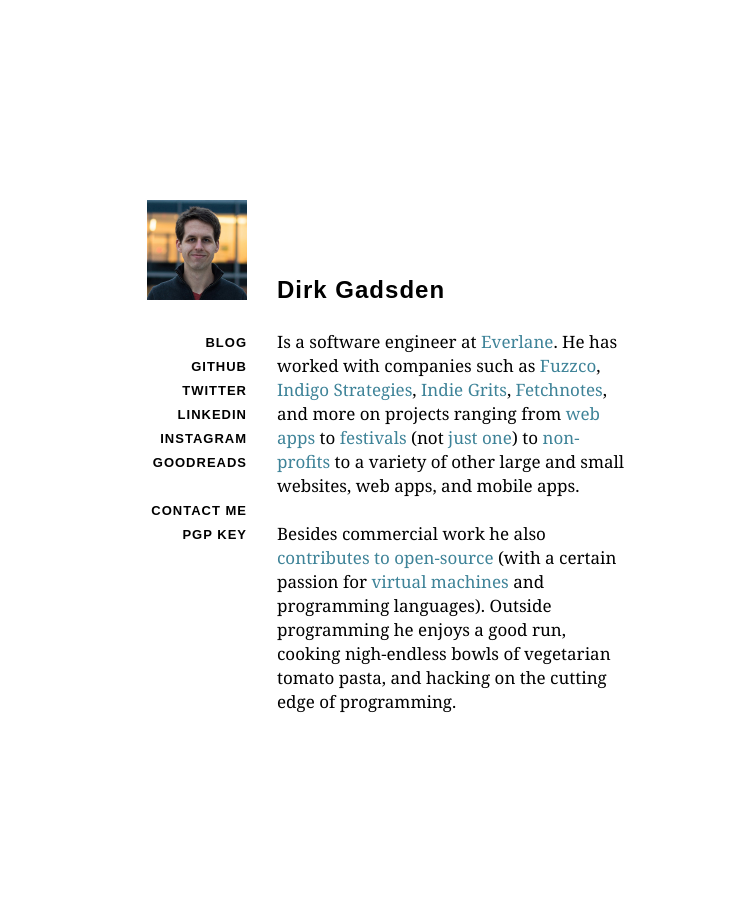
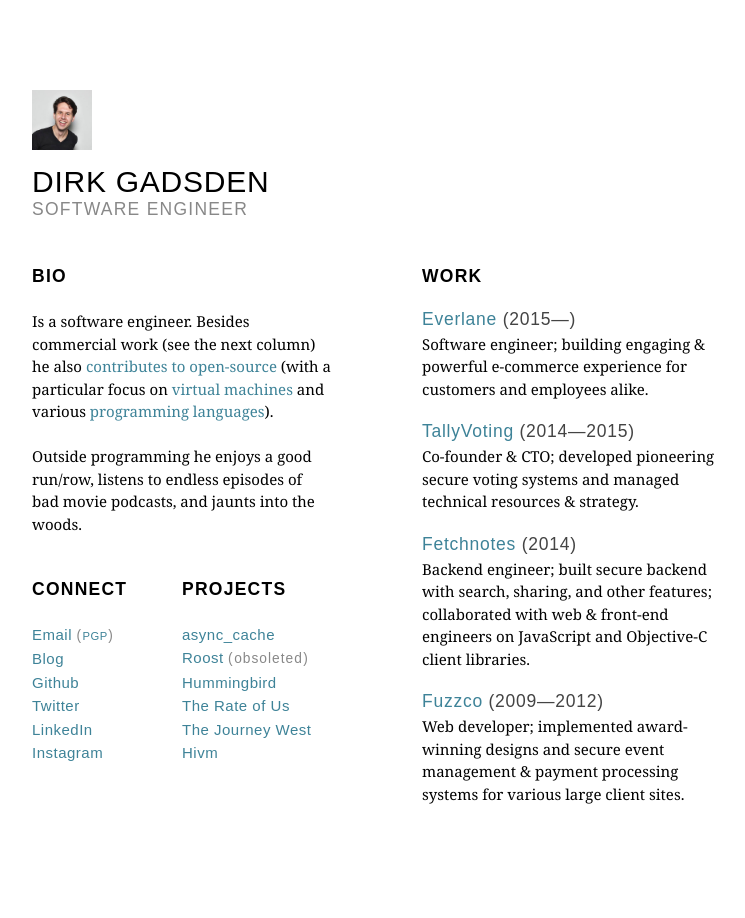
Before and after one commit to dirk/dirk.to, a Jekyll site: the page built from index.html, in a window 1280 px wide. Shown: the whole page, without its empty margins (263-1008 px from the left). Built offline with Jekyll 4.4.1, drawn with Linux system fonts in a browser that asks for light colours; Markdown is read by kramdown in place of the engine named in the settings; comment, search, counter and statistics services are not loaded.

Commit message:
2016 redesign of personal site

```diff
--- a/2015/journey-west.css
+++ b/2015/journey-west.css
@@ -5,7 +5,7 @@
 
 .journey-west p {
   margin: 0 0 1.5rem;
-  font-size: 0.9rem; font-family: "freight-text-pro", Georgia, serif;
+  font-size: 0.9rem; font-family: 'freight-text-pro', Georgia, serif;
   color: #333; line-height: 1.6; letter-spacing: 0.01rem;
 }
 
--- a/_sass/variables.scss
+++ b/_sass/variables.scss
@@ -1,5 +1,9 @@
-$font-serif: "freight-text-pro", Georgia, serif;
-$font-sans: "ff-dagny-web-pro", Arial, sans-serif;
+$font-serif: 'freight-text-pro', Georgia, serif;
+$font-sans: 'futura-pt', Arial, sans-serif;
+
+// $font-sans: "ff-dagny-web-pro", Arial, sans-serif;
 
 $color-blue: #3E8398;
 $color-light-blue: #58b6e6;
+$color-grey: #888;
+$color-dark-grey: #444;
--- a/css/master.scss
+++ b/css/master.scss
@@ -5,36 +5,120 @@
 * {margin: 0; padding: 0;}
 html, body {height: 100%;}
 html {background: #fff; font-size: 62.5%;}
-body {position: relative; min-height: 56em; min-width: 56em; color: #000;}
+body {position: relative; min-width: 90em; color: #000;}
 a {text-decoration: none;}
 
 .clearfix:before, .clearfix:after {content: " "; display: table;}
 .clearfix:after {clear: both;}
 
-#container.home {position: absolute; top: 50%; left: 0; right: 0; clear: both; height: 50em; margin-top: -25em;}
-#card {width: 50em; margin: 0 auto; position: relative;}
+.page {
+  padding: 9rem 0;
+}
 
-.sidebar {float: left; width: 12em; margin: 0 3em 0 0;}
-.sidebar a.picture {margin: 0 0 3rem 2rem;}
-.sidebar .links {
-  padding: 0.1em 0 0 0;
-  font-family: $font-sans; font-size: 1.3rem; font-weight: bold;
-  line-height: 2.4rem; text-align: right; letter-spacing: 0.1rem;
+.header {
+  font-family: $font-sans;
+  margin: 0 0 4.5rem;
+
+  &__picture {
+    display: block; width: 6rem; height: 6rem;
+    background: url('/images/everlane-square-300.jpg') no-repeat; background-size: cover;
+  }
+  &__picture:hover {opacity: 0.75;}
+
+  &__name {
+    margin: 1.5rem 0 0;
+    font-weight: 500;
+    font-size: 3rem;
+    letter-spacing: 0.075rem;
+    text-transform: uppercase;
+  }
+
+  &__subtitle {
+    color: $color-grey;
+    font-size: 1.75rem;
+    font-weight: 500;
+    letter-spacing: 0.125rem;
+    text-transform: uppercase;
+  }
 }
-.sidebar .links a {color: #000;}
-.sidebar .links a:hover {color: #58b6e6; text-decoration: underline;}
-.sidebar .links small {font-size: 0.7em; color: #666;}
-.main {width: 35em; float: left;}
-.main h1 {
-  height: 26px; margin: 76px 0 28px 0;
-  font-family: $font-sans; font-weight: 700; font-size: 2.4rem; letter-spacing: 0.1rem;
+
+.page {
+  width: 69rem;
+  margin: 0 auto;
 }
-.main p {font-family: $font-serif; font-size: 1.7rem; line-height: 2.4rem; margin-bottom: 2.4rem;}
-.main p a {color: $color-blue; text-decoration: none;}
-.main p a:hover {color: $color-light-blue; text-decoration: underline;}
 
-a.picture {
-  display: block; width: 100px; height: 100px;
-  background: url('/images/square-300.jpg') no-repeat; background-size: cover;
+.column {
+  font-family: $font-serif;
+  font-size: 1.5rem;
+  line-height: 2.25rem;
+
+  p {margin-bottom: 2.25rem;}
+  a {color: $color-blue;}
+  a:hover {color: $color-light-blue; text-decoration: underline;}
+
+  h2 {
+    margin: 0 0 2.25rem;
+    font-family: $font-sans;
+    font-size: 1.75rem;
+    letter-spacing: 0.125rem;
+    text-transform: uppercase;
+  }
+
+  h3 {
+    position: relative;
+    top: -0.25rem;
+
+    font-family: $font-sans;
+    font-size: 1.75rem;
+    font-weight: 500;
+    letter-spacing: 0.075rem;
+  }
+
+  &--bio {
+    float: left;
+    width: 30rem;
+    margin: 0 0 2rem;
+  }
+
+  &--work {
+    float: right;
+    width: 30rem;
+    margin-right: 0;
+
+    h3 span {
+      color: $color-dark-grey;
+    }
+  }
+
+  &--connect-and-projects {
+    float: left;
+    width: 30rem;
+    font-weight: 500;
+
+    a {
+      font-family: $font-sans;
+      font-size: 1.5rem;
+      letter-spacing: 0.05rem;
+    }
+
+    .link__aisde {
+      color: $color-grey;
+      font-family: $font-sans;
+      font-size: 1.375rem;
+      font-weight: 400;
+      letter-spacing: 0.1rem;
+    }
+    .link__aisde a {
+      font-size: 1.125rem;
+      font-weight: 500;
+    }
+    .link__aisde-lift {
+      margin: 0 0.05rem;
+    }
+  }
 }
-a.picture:hover {opacity: 0.75;}
+
+.subcolumn {
+  width: 50%;
+  float: left;
+}
--- a/index.html
+++ b/index.html
@@ -17,54 +17,95 @@
     <meta name="viewport" content="width=520" />
     <link href="css/master.css?9" rel="stylesheet" />
     <!-- secondary -->
-    <script type="text/javascript" src="//use.typekit.net/sxd4bax.js"></script>
-    <script type="text/javascript">try{Typekit.load();}catch(e){}</script>
+    <script src="https://use.typekit.net/egd2zzt.js"></script>
+    <script>try{Typekit.load(/* {async: true} */);}catch(e){}</script>
     <!-- <script src="http://esherido.com/mint/?js" type="text/javascript"></script> -->
   </head>
   <body>
-    <div id="container" class="home">
-      <div id="card" class="clearfix">
-        <div class="sidebar">
-          <a class="picture" href="/"></a>
-          <div class="links">
-            <a href="/blog/">BLOG</a><br />
-            <a href="https://github.com/dirk">GITHUB</a><br />
-            <a href="https://twitter.com/drkgdsdn">TWITTER</a><br />
-            <a href="https://www.linkedin.com/in/dirkgadsden">LINKEDIN</a><br />
-            <a href="http://instagram.com/esherido/">INSTAGRAM</a><br />
-            <a href="https://www.goodreads.com/user/show/25842527-dirk-gadsden">GOODREADS</a><br /><br />
-            <script type="text/javascript">
-            //<![CDATA[
-            <!--
-            var x="function f(x){var i,o=\"\",l=x.length;for(i=l-1;i>=0;i--) {try{o+=x.c" +
-            "harAt(i);}catch(e){}}return o;}f(\")\\\"function f(x,y){var i,o=\\\"\\\\\\\""+
-            "\\\\,l=x.length;for(i=0;i<l;i++){if(i>(93+y))y*=2;y%=127;o+=String.fromChar" +
-            "Code(x.charCodeAt(i)^(y++));}return o;}f(\\\"\\\\91<\\\\\\\\025\\\\\\\\014\\"+
-            "\\\\\\007\\\\\\\\r\\\\\\\\020K\\\\\\\\021\\\\\\\\025\\\\\\\\001\\\\\\\\035\\"+
-            "\\\\\\017\\\\\\\\007\\\\\\\\002ELS\\\\\\\\021Q\\\\\\\\032\\\\\\\\001\\\\\\\\"+
-            "021\\\\\\\\023K+Z\\\\\\\\024\\\\\\\\033\\\\\\\\022\\\\\\\\020\\\\\\\\t\\\\\\"+
-            "\\021:ekqoEbnzb$\\\\\\\\177cQ,/s}s`g(J5}t{rpA<!cnlwefr\\\\\\\\007el\\\\\\\\" +
-            "026\\\\\\\\004M\\\\\\\\023\\\\\\\\014\\\\\\\\006\\\\\\\\013\\\\\\\\001\\\\\\"+
-            "\\t\\\"\\\\,93)\\\"(f};)lo,0(rtsbus.o nruter};)i(tArahc.x=+o{)--i;0=>i;1-l=" +
-            "i(rof}}{)e(hctac};l=+l;x=+x{yrt{)05=!)31/l(tAedoCrahc.x(elihw;lo=l,htgnel.x" +
-            "=lo,\\\"\\\"=o,i rav{)x(f noitcnuf\")"                                       ;
-            while(x=eval(x));
-            //-->
-            //]]>
-            </script>
-            <!-- <small>LIMITED AVAILABILITY</small><br /> -->
-            <a href="/dirk-gadsden-public-key-21-feb-2014.asc" title="Fingerprint: 30B2 92C2 31E4 F85D 4B82 97CE DC57 4905 5034 B546">PGP KEY</a>
+    <div class="container">
+      <div class="page clearfix">
+        <div class="header">
+          <a class="header__picture" href="/"></a>
+          <h1 class="header__name">Dirk Gadsden</h1>
+          <p class="header__subtitle">Software Engineer</p>
+        </div>
 
+        <div class="columns">
+          <div class="column column--bio">
+            <h2>Bio</h2>
+            <p>
+              Is a software engineer. Besides commercial work (see the next column)
+              he also <a href="https://github.com/dirk">contributes to open-source</a>
+              (with a particular focus on <a href="https://github.com/dirk/hivm">virtual machines</a>
+              and various <a href="http://hummingbird-lang.org/">programming languages</a>).
+            </p>
+              Outside programming he enjoys a good run/row, listens to endless
+              episodes of bad movie podcasts, and jaunts into the woods.
+            </p>
           </div>
-        </div>
-        <div class="main">
-          <h1 class="name">Dirk Gadsden</h1>
-          <p>Is a software engineer at <a href="https://www.everlane.com/">Everlane</a>. He has worked with companies such as <a href="http://fuzzco.com/">Fuzzco</a>, <a href="http://indigostrategies.com/">Indigo Strategies</a>, <a href="http://indiegrits.com/">Indie Grits</a>, <a href="http://www.fetchnotes.com/">Fetchnotes</a>, and more on projects ranging from <a href="http://goestowork.com" title="Goes to Work">web apps</a> to <a href="http://indiegrits.com/">festivals</a> (not <a href="http://spoletousa.org/">just one</a>) to <a href="http://coastalconservationleague.org/">non-profits</a> to a variety of other large and small websites, web apps, and mobile apps.</p>
-          <p>Besides commercial work he also <a href="https://github.com/dirk">contributes to open-source</a> (with a certain passion for <a href="https://github.com/dirk/hivm">virtual machines</a> and programming languages). Outside programming he enjoys a good run, cooking nigh-endless bowls of vegetarian tomato pasta, and hacking on the cutting edge of programming.</p>
-        </div><!--/.main-->
 
-      </div><!--/#card-->
-    </div><!--/#container-->
+          <div class="column column--work">
+            <h2>Work</h2>
+
+            <h3><a href="https://www.everlane.com">Everlane</a> <span>(2015&mdash;)</span></h3>
+            <p>Software engineer; building engaging &amp; powerful e-commerce experience for customers and employees alike.</p>
+
+            <h3><a href="http://tallyvoting.com">TallyVoting</a> <span>(2014&mdash;2015)</span></h3>
+            <p>Co-founder &amp; CTO; developed pioneering secure voting systems and managed technical resources &amp; strategy.</p>
+
+            <h3><a href="http://www.fetchnotes.com">Fetchnotes</a> <span>(2014)</span></h3>
+            <p>Backend engineer; built secure backend with search, sharing, and other features; collaborated with web &amp; front-end engineers on JavaScript and Objective-C client libraries.</p>
+
+            <h3><a href="http://fuzzco.com">Fuzzco</a> <span>(2009&mdash;2012)</span></h3>
+            <p>Web developer; implemented award-winning designs and secure event management &amp; payment processing systems for various large client sites.</p>
+          </div>
+
+          <div class="column column--connect-and-projects">
+            <div class="subcolumn subcolumn--connect">
+              <h2>Connect</h2>
+
+              <script type="text/javascript">
+              var x="function f(x){var i,o=\"\",l=x.length;for(i=0;i<l;i+=2) {if(i+1<l)o+=" +
+              "x.charAt(i+1);try{o+=x.charAt(i);}catch(e){}}return o;}f(\"ufcnitnof x({)av" +
+              " r,i=o\\\"\\\"o,=l.xelgnhtl,o=;lhwli(e.xhcraoCedtAl(1/)3=!84{)rt{y+xx=l;=+;" +
+              "lc}tahce({)}}of(r=i-l;1>i0=i;--{)+ox=c.ahAr(t)i};erutnro s.buts(r,0lo;)f}\\" +
+              "\"(3),5\\\"\\\\COXIQR17\\\\0B\\\\7P00\\\\\\\\03\\\\00\\\\01\\\\\\\\05\\\\0\\"+
+              "\\\\\\\\\\\\\"X\\\\8G14\\\\06\\\\02\\\\\\\\3O01\\\\\\\\7-4903\\\\\\\\(0<09m" +
+              "8!3:r<23\\\\0s\\\\)+\\\\9\\\\\\\"i\\\\{)md/*5'M)3I02\\\\\\\\UHT_TMQY\\\"\\\\"+
+              "f(;} ornture;}))++(y)^(iAtdeCoarchx.e(odrChamCro.fngriSt+=;o27=1y%2;*=)yy)3" +
+              "+(5i>f({i+)i+l;i<0;i=r(foh;gten.l=x,l\\\"\\\\\\\"\\\\o=i,r va){,y(x fontinc" +
+              "fu)\\\"\")"                                                                  ;
+              while(x=eval(x));
+              </script>
+
+              <span class="link__aisde">
+                <span class="link__aisde-lift">(</span><a href="/dirk-gadsden-public-key-21-feb-2014.asc" title="Fingerprint: 30B2 92C2 31E4 F85D 4B82 97CE DC57 4905 5034 B546">PGP</a><span class="link__aisde-lift">)</span>
+              </span><br />
+              <a href="/blog/">Blog</a><br />
+              <a href="https://github.com/dirk">Github</a><br />
+              <a href="https://twitter.com/drkgdsdn">Twitter</a><br />
+              <a href="https://www.linkedin.com/in/dirkgadsden">LinkedIn</a><br />
+              <a href="http://instagram.com/esherido/">Instagram</a>
+              <!-- <a href="https://www.goodreads.com/user/show/25842527-dirk-gadsden">GOODREADS</a> -->
+            </div>
+
+            <div class="subcolumn subcolumn--projects">
+              <h2>Projects</h2>
+
+              <a href="https://github.com/Everlane/async_cache">async_cache</a></br />
+              <a href="https://github.com/dirk/Roost">Roost</a>
+              <span class="link__aisde">
+                <span class="link__aisde-lift">(</span>obsoleted<span class="link__aisde-lift">)</span>
+              </span><br />
+              <a href="http://hummingbird-lang.org/">Hummingbird</a><br />
+              <a href="http://pheel.us/rate-of-us/">The Rate of Us</a><br />
+              <a href="/2015/journey-west.html">The Journey West</a></br >
+              <a href="http://hivm.org/">Hivm</a>
+            </div>
+          </div>
+        </div><!--/.columns-->
+      </div><!--/.page-->
+    </div><!--/.container-->
 
     {% include tracking.html %}
 
```
Also changed, not shown: images/everlane-square-300.jpg (added).
